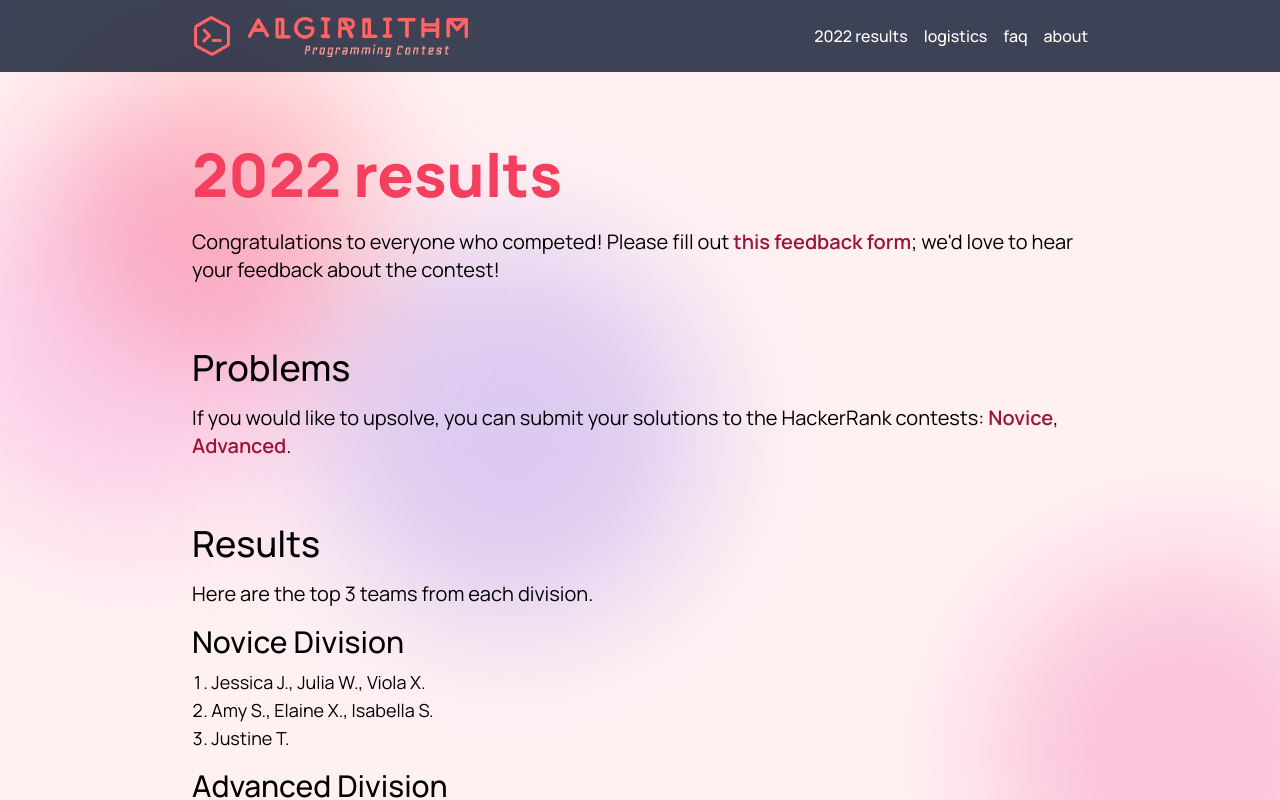
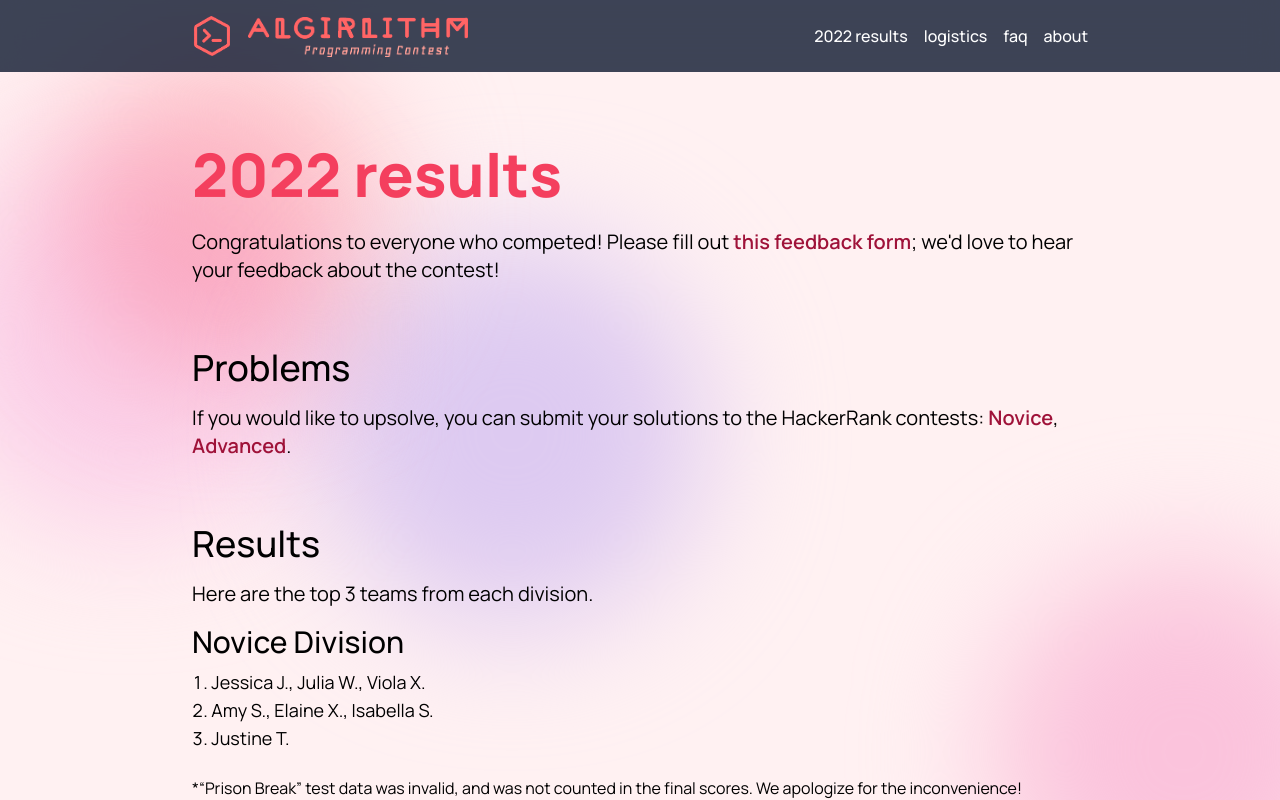
Before and after one commit to maggie-j-liu/algirlithm, a Next.js app: page /results2022 in a window 1280 px wide. Shown: the top 800 px of the page. Built offline with nearby package versions, Linux system fonts and the light colour scheme.

Commit message:
add prison break note

```diff
--- a/pages/results2022.jsx
+++ b/pages/results2022.jsx
@@ -54,6 +54,8 @@ const Results = () => {
             <li>Amy S., Elaine X., Isabella S.</li>
             <li>Justine T.</li>
           </ol>
+          <br/>
+          <h2>*“Prison Break” test data was invalid, and was not counted in the final scores. We apologize for the inconvenience!</h2>
           <SubSubtitle>Advanced Division</SubSubtitle>
           <ol className={"text-lg list-decimal list-inside"}>
             <li>Ketevan T., Nino C.</li>
```
